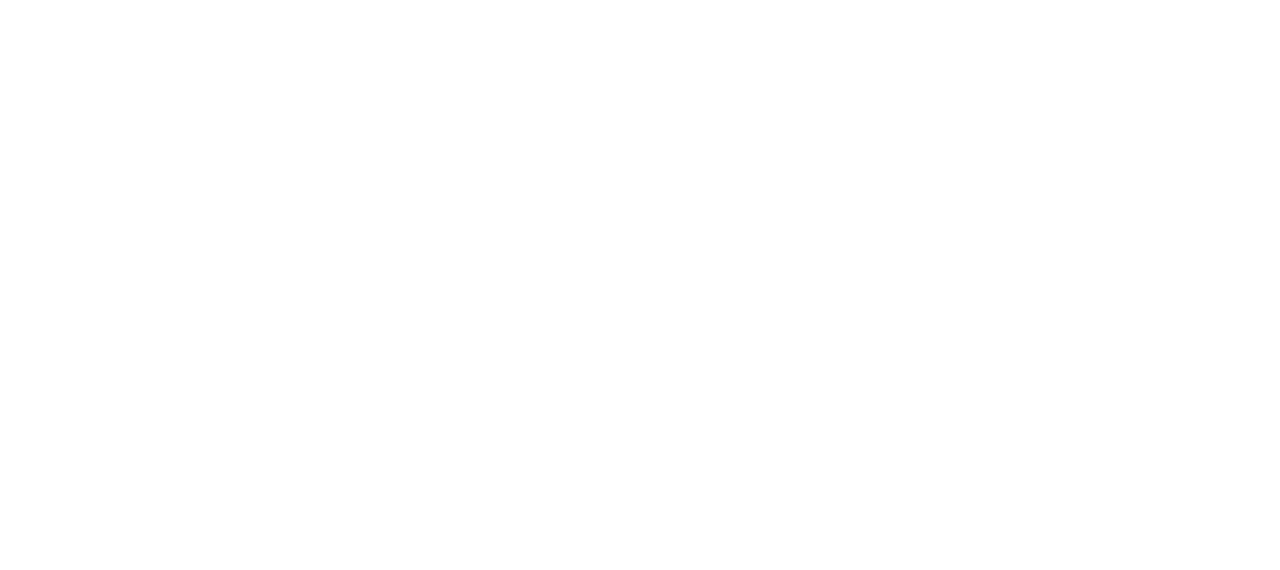
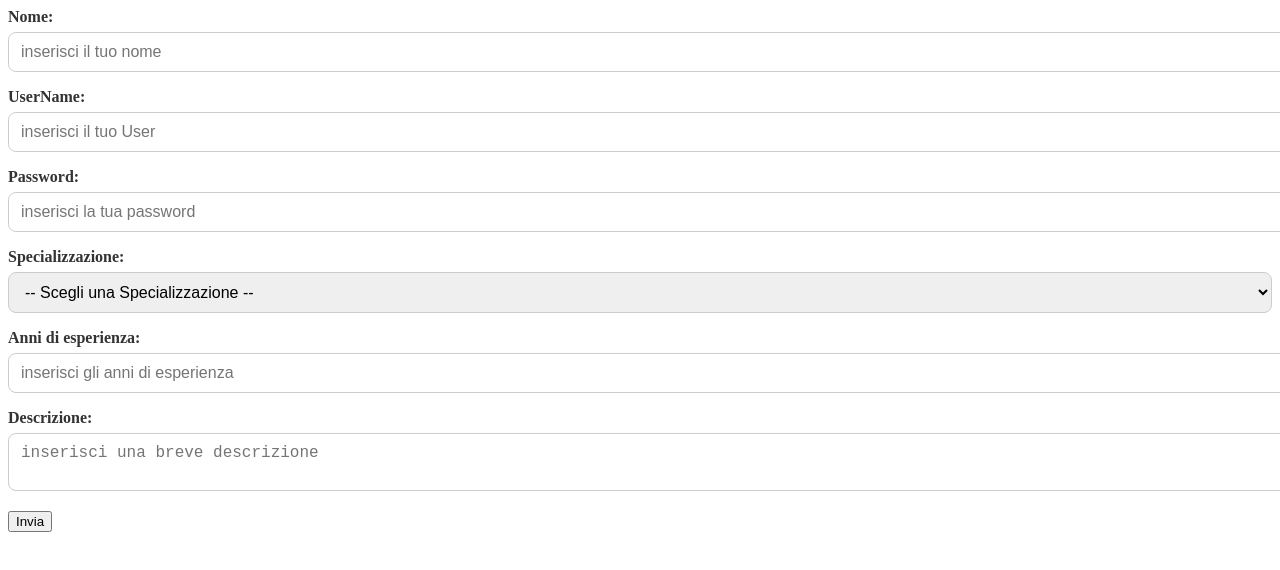
Before and after one commit to GiuseppeLiGioi/-ex-react-useref-signup, a React (Vite) app in the folder Frontend/: page / in a window 1280 px wide. Shown: the top 570 px of the page. Built offline with nearby package versions, Linux system fonts and the light colour scheme.

Commit message:
added. milestone 1

```diff
--- a/Frontend/src/App.jsx
+++ b/Frontend/src/App.jsx
@@ -28,11 +28,56 @@
 import { useState } from 'react'
 
 function App() {
- const [name, setName] = useState("")
+ const [name, setName] = useState("");
+ const [username, setUsername] = useState("");
+ const [password, setPassword] = useState("");
+ const [specializzazione, setSpecializzazione] = useState("")
+ const [anni, setAnni] = useState("")
+ const [descr, setDescr] = useState("")
+
+
+ const handleSubmit = (e) => {
+ e.preventDefault()
+ if(name === "" || username === "" || password === "" || specializzazione === "" || anni === "" || descr === "" ){
+  console.log("Devi compilare tutti i campi");
+  return;
+ }else if(parseInt(anni) < 1){
+  console.log("Gli anni di esperienza deve essere un numero positivo")
+  return;
+ }
+ console.log(name, username, password, specializzazione, anni, descr);
+ }
+
+
 
   return (
     <>
+      <form onSubmit={handleSubmit}>
+         <label className='label'>Nome:</label>
+         <input className='input' type='text' placeholder='inserisci il tuo nome' onChange={(e) => setName(e.target.value)} value={name}/>
 
+         <label className='label'>UserName:</label>
+         <input className='input' type='text' placeholder='inserisci il tuo User' onChange={(e) => setUsername(e.target.value)} value={username}/>
+
+         <label className='label'>Password:</label>
+         <input className='input' type='password' placeholder='inserisci la tua password' onChange={(e) => setPassword(e.target.value)} value={password}/>
+
+         <label className='label'>Specializzazione:</label>
+         <select className='input' value={specializzazione} onChange={(e) => setSpecializzazione(e.target.value)}>
+          <option value="">-- Scegli una Specializzazione --</option>
+          <option value="Full Stack">Full Stack</option>
+          <option value="Frontend">Frontend</option>
+          <option value="Backend">Backend</option>
+         </select>
+
+          <label className='label'>Anni di esperienza:</label>
+         <input className='input' type='number' placeholder='inserisci gli anni di esperienza' onChange={(e) => setAnni(e.target.value)} value={anni}/>
+
+          <label className='label'>Descrizione:</label>
+         <textarea className='input' placeholder='inserisci una breve descrizione' onChange={(e) => setDescr(e.target.value)} value={descr}/>
+
+          <button type='submit'>Invia</button>
+      </form>
     </>
   )
 }
--- a/Frontend/src/index.css
+++ b/Frontend/src/index.css
@@ -0,0 +1,24 @@
+.input {
+  width: 100%;
+  padding: 10px 12px;
+  margin-bottom: 16px;
+  font-size: 1rem;
+  border: 1px solid #ccc;
+  border-radius: 8px;
+  outline: none;
+  transition: border-color 0.3s, box-shadow 0.3s;
+}
+
+.input:focus {
+  border-color: #4f46e5; /* blu indaco */
+  box-shadow: 0 0 0 3px rgba(79, 70, 229, 0.2);
+}
+
+.label {
+  display: block;
+  margin-bottom: 6px;
+  font-weight: 600;
+  color: #333;
+  font-size: 1rem;
+  user-select: none;
+}
```
